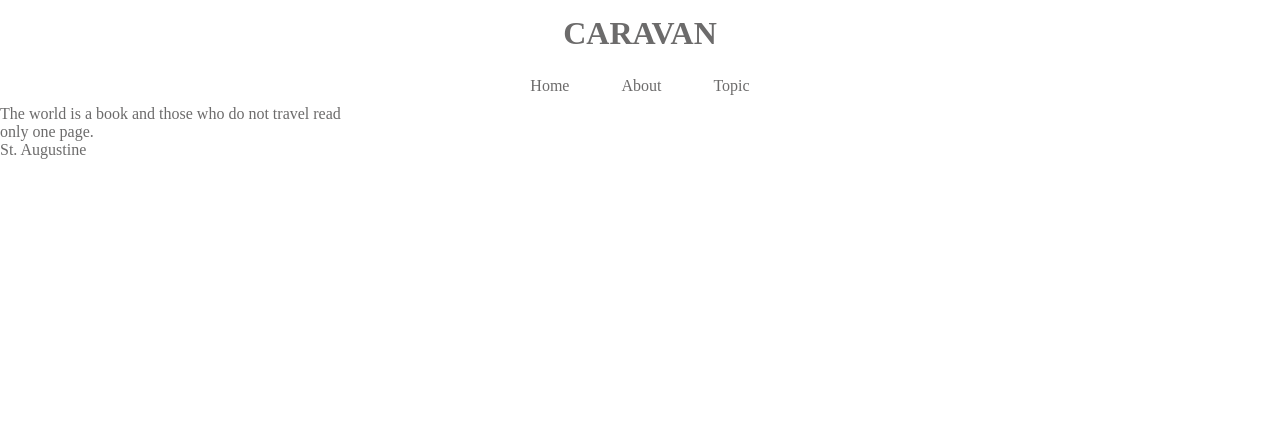
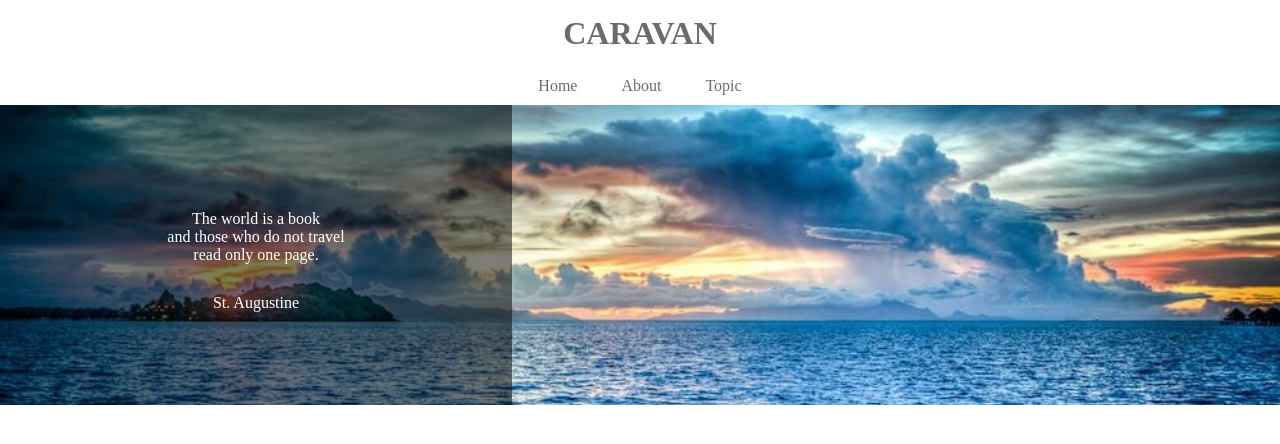
Before and after one commit to YuyaTanabe/1-5, a plain HTML site: page caravan/index.html in a window 1280 px wide. Shown: the top 444 px of the page. Drawn offline with Linux system fonts and the light colour scheme.

Commit message:
[Finish] 1-5

```diff
--- a/caravan/index.html
+++ b/caravan/index.html
@@ -10,7 +10,7 @@
     <!-- header -->
     <header>
         <h1 class="headline">
-          <a href="index.html">CARAVAN</a>
+            <a href="index.html">CARAVAN</a>
         </h1>
     </header>
 
@@ -29,8 +29,8 @@
         <div class="main-visual-content">
             <!-- pタグ（と文字）を追加 -->
             <p class="main-visual-text">
-            The world is a book
-            and those who do not travel
+            The world is a book<br>
+            and those who do not travel<br>
             read only one page.
             </p>
             <p class="main-visual-name">
--- a/caravan/style.css
+++ b/caravan/style.css
@@ -33,16 +33,30 @@ header .headline{
 .nav-list-item {
 	list-style: none;
 	display: inline-block;
-	margin: 0 24px;
+	margin: 0 20px;
 }
 
 .main-visual {
 	width: 100%;
 	height: 300px;
+	background-image: url(img/mv.jpg);
+	background-size: cover; /* 縦横比を維持したまま背景の表示領域を覆うように表示 */
+	background-position: center; /* 背景画像を中央に配置 */
+
 }
 .main-visual-content {
-	width: 350px;
+	width: 40%;
 	height: 300px;
+	background-color: rgba( 0, 0, 0, 0.5); /* 背景色を半透明の黒にする */
+	text-align: center; /* 文字を真ん中に寄せる */
+	padding-top: 105px; /* 上側の内側の余白で垂直方向の位置を調整 */
+}
+.main-visual-text {
+    color: #fff; /* 文字色を白に変更 */
+}
+.main-visual-name{
+    margin-top: 30px; /* 上側の外側の余白 */
+    color: #fff; /* 文字色を白に変更 */
 }
 
 .main {
```
